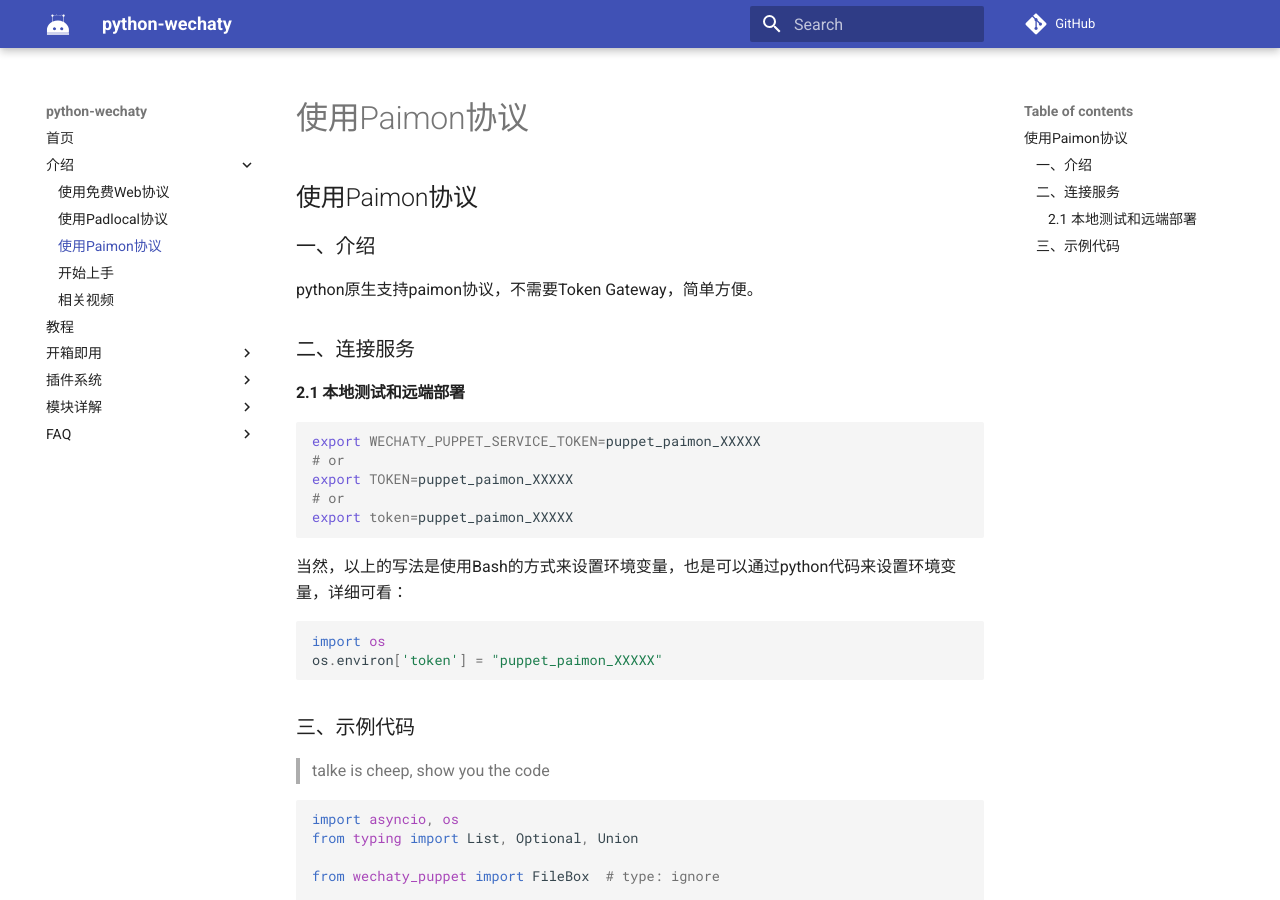
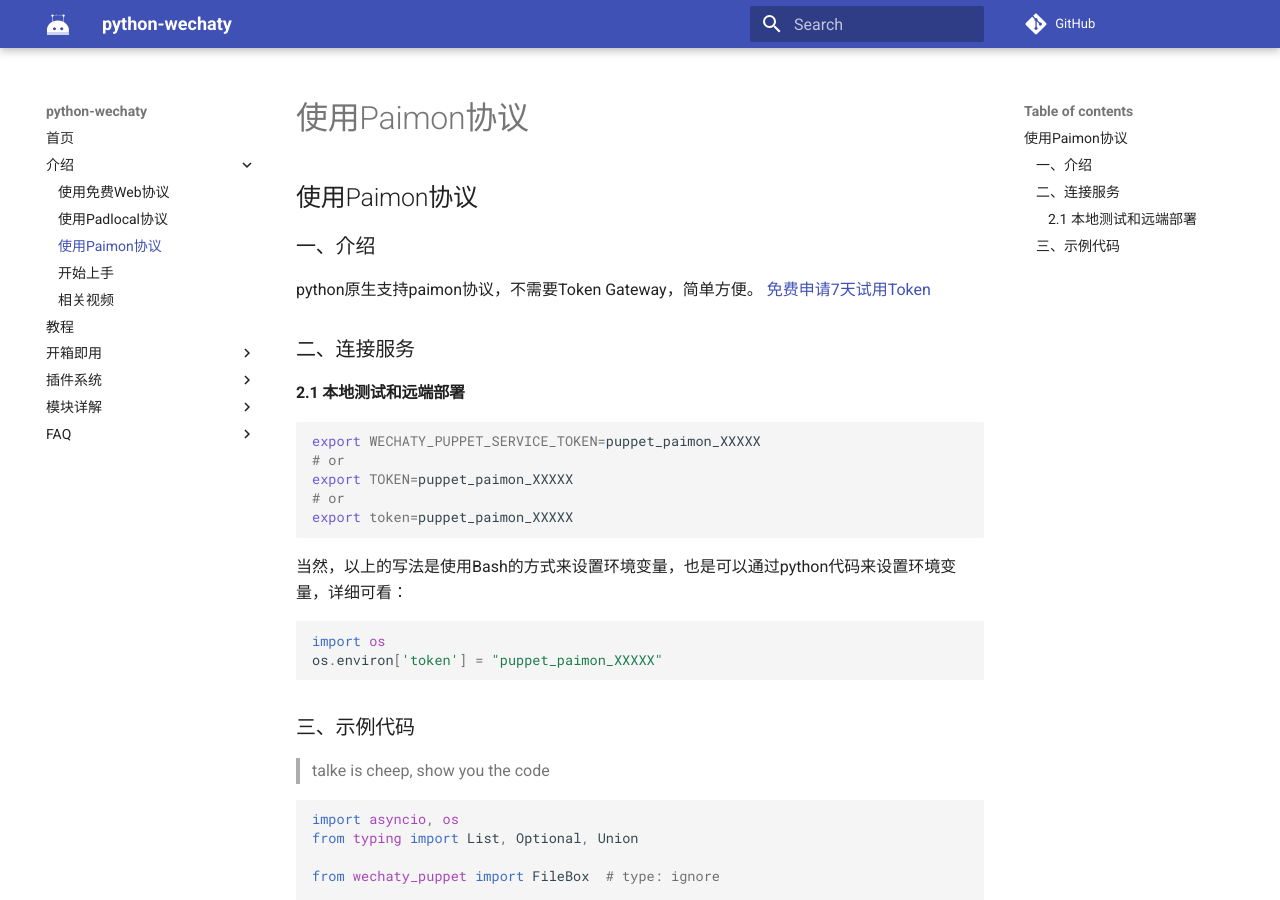
Before and after one commit to wechaty/python-wechaty, an MkDocs documentation site: the page built from docs/introduction/use-paimon-protocol.md, in a window 1280 px wide and 900 px high. Built offline with MkDocs 1.6.1 and Material for MkDocs 9.7.7, drawn with Linux system fonts in a browser that asks for light colours; comment, search, counter and statistics services are not loaded.

Commit message:
Update use-paimon-protocol.md

```diff
--- a/docs/introduction/use-paimon-protocol.md
+++ b/docs/introduction/use-paimon-protocol.md
@@ -3,6 +3,7 @@
 ## 一、介绍
 
 python原生支持paimon协议，不需要Token Gateway，简单方便。
+[免费申请7天试用Token](https://wechaty.js.org/docs/puppet-services/paimon)
 
 
 ## 二、连接服务
```
